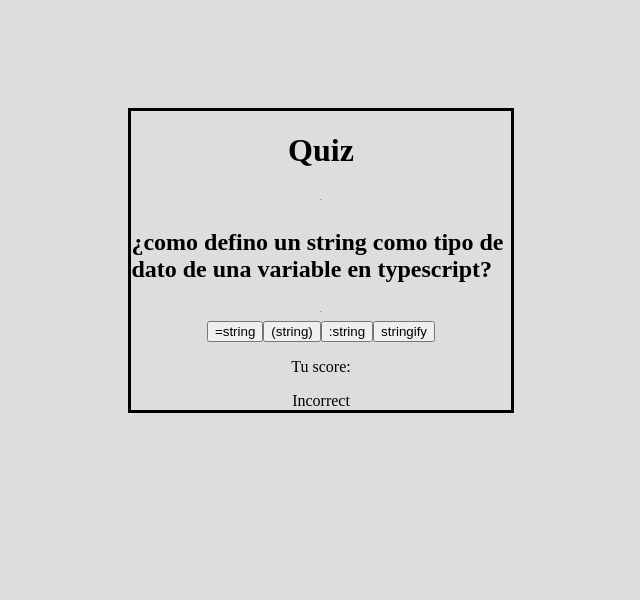
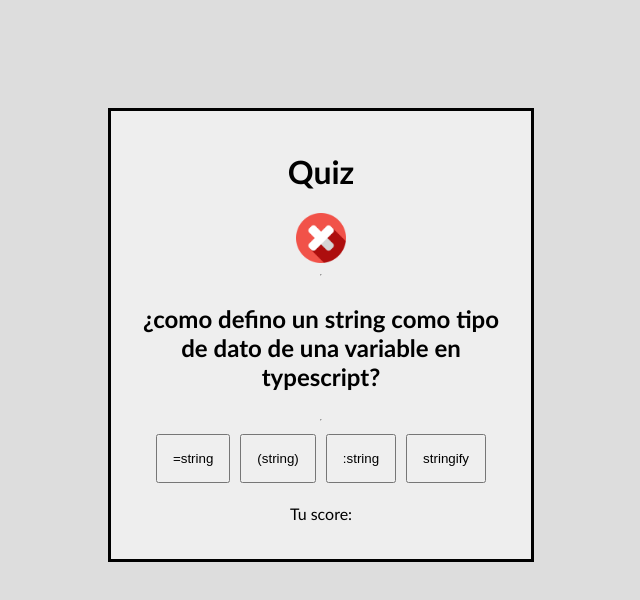
Before and after one commit to marianoGarmendia/trivia-js-poo, a website with bundled scripts: page index.html in a window 1280 px wide. Both pictures are taken after a click on the button "java". Shown: the whole page, without its empty margins (319-959 px from the left). Built offline with nearby package versions, Linux system fonts and the light colour scheme.

Commit message:
mejorando estilos de quiz y agregando img de check para las repsuestas

```diff
--- a/controller.js
+++ b/controller.js
@@ -48,7 +48,7 @@ class Controller {
     }
     this.incrementQuestionIndex();
     // this.render();
-    console.log(questionIndex);
+    // console.log(questionIndex);
   }
 
   cleanScreen() {
--- a/index.css
+++ b/index.css
@@ -7,20 +7,31 @@ body {
 }
 
 .caja {
+  padding: 20px;
+  border-color: rgb(82, 81, 81);
+  background-color: #eee;
   display: flex;
   flex-direction: column;
   align-items: center;
   justify-content: center;
+  text-align: center;
   /* width: 200px; */
   /* height: 300px; */
   border: solid;
   margin-top: 100px;
   width: 30%;
+  font-family: "Trebuchet MS", "Lucida Sans Unicode", "Lucida Grande",
+    "Lucida Sans", Arial, sans-serif;
 }
 
-.boton {
-  margin: 10px;
-  padding: 10px;
+.buttons {
+  display: flex;
+  /* margin: 0px 10px; */
+}
+
+.button {
+  margin: 5px;
+  padding: 15px;
   /* width: 80%; */
   /* contain: strict; */
 }
@@ -29,3 +40,8 @@ body {
   padding: 15px;
   margin-bottom: 10px;
 }
+
+.img-check {
+  width: 50px;
+  height: 50px;
+}
--- a/index.html
+++ b/index.html
@@ -10,10 +10,11 @@
   <body>
     <div id="caja-principal" class="caja">
       <h1 class="quiz">Quiz</h1>
+      <div id="simbolo-respuesta"></div>
       <hr />
       <h2 id="pregunta" class="preguntas"></h2>
       <hr />
-      <div id="caja-choices">
+      <div id="caja-choices" class="buttons">
         <!-- <div id="choices"></div> -->
       </div>
       <p>Tu score:</p>
@@ -22,6 +23,9 @@
       <div id="respuesta"></div>
     </div>
     <script src="./index.js" type="module"></script>
+    <!-- <a href="https://www.flaticon.es/iconos-gratis/hecho" title="hecho iconos"
+      >Hecho iconos creados por Dewi Sari - Flaticon</a
+    > -->
     <!-- <script src="./view.js" type="module"></script> -->
   </body>
 </html>
--- a/view.js
+++ b/view.js
@@ -42,9 +42,11 @@ class View {
 
   isCorrect(answer) {
     if (answer) {
-      document.getElementById("respuesta").innerText = "correct";
+      document.getElementById("simbolo-respuesta").innerHTML =
+        '<img class="img-check" src ="img/aceptar.png"/>';
     } else {
-      document.getElementById("respuesta").innerText = "Incorrect";
+      document.getElementById("simbolo-respuesta").innerHTML =
+        '<img class="img-check" src ="img/cancelar.png"/>';
 
       console.log("Incorrect");
     }
```
Also changed, not shown: img/aceptar.png (added), img/cancelar.png (added).
